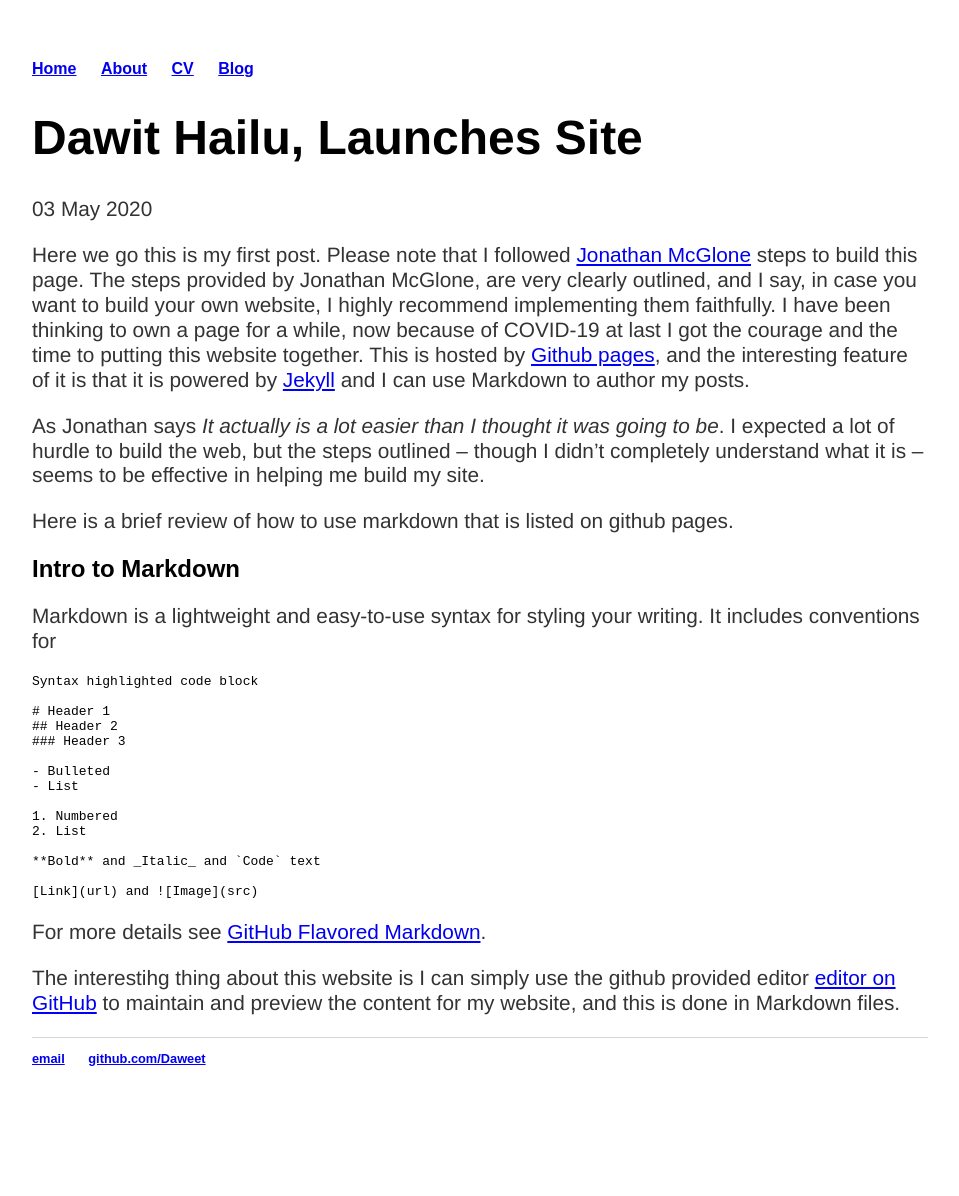
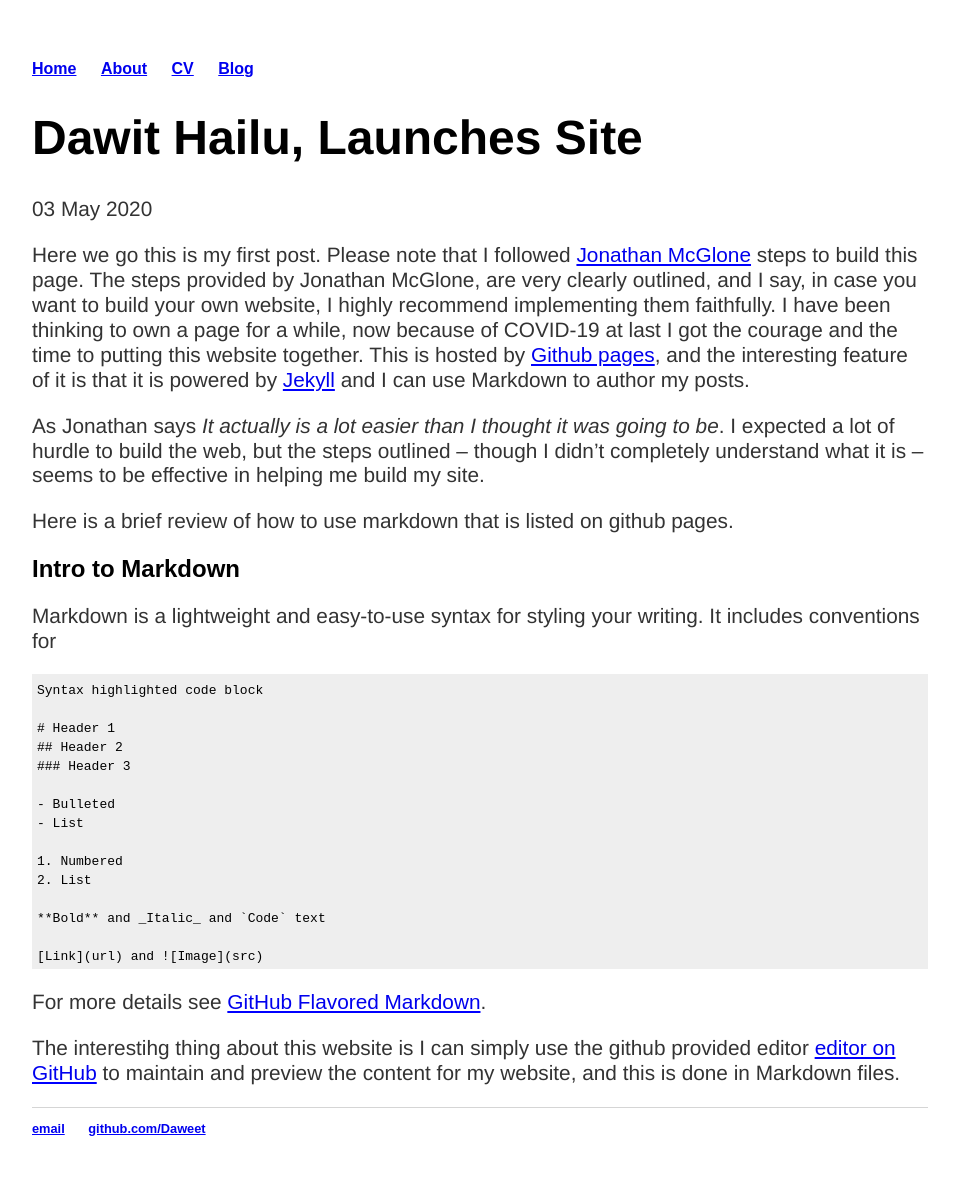
Before and after one commit to Daweet/Daweet.github.io, a Jekyll site: the page built from _posts/2020-05-03-daweet-hailu-site-launched.md, in a window 1280 px wide. Shown: the whole page, without its empty margins (160-1119 px from the left). Built offline with Jekyll 4.4.1, drawn with Linux system fonts in a browser that asks for light colours; nearby versions of some CDN libraries; library files that are not in the unit come from our copies; before the commit the page ends 1126 px from its top, so only the background shows below that.

Commit message:
Update main.css

```diff
--- a/css/main.css
+++ b/css/main.css
@@ -52,3 +52,14 @@ ul.posts li {
     list-style: none;
     font-size: 1.1em;
 }
+pre{
+  font-family: Consolas, Menlo, Monaco, Lucida Console, Liberation Mono, DejaVu Sans Mono, Bitstream Vera Sans Mono, Courier New, monospace, serif;
+  margin-bottom: 10px;
+  overflow: auto;
+  width: auto;
+  padding: 5px;
+  background-color: #eee;
+  width: 650px!ie7;
+  padding-bottom: 20px!ie7;
+  max-height: 600px;
+}
```
